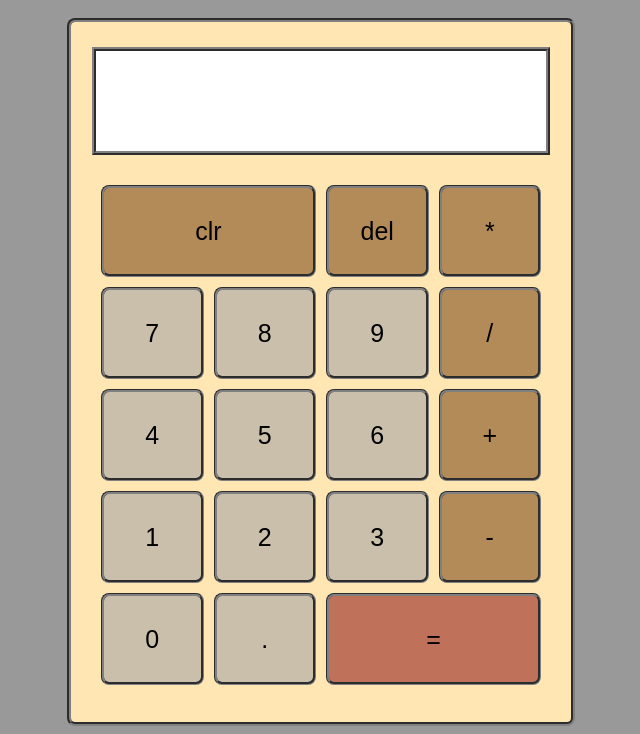
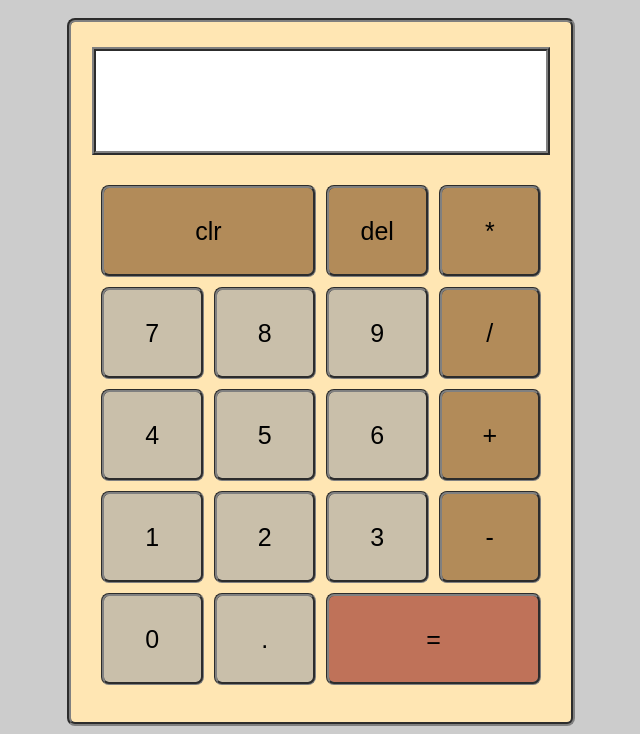
Before and after one commit to alex-summer/Calculator, a plain HTML site: page index.html in a window 1280 px wide. Shown: the part 107-841 px from the top of the page, without its empty margins (319-959 px from the left). Drawn offline with Linux system fonts and the light colour scheme.

Commit message:
increased output font

```diff
--- a/styles/styles.css
+++ b/styles/styles.css
@@ -1,5 +1,5 @@
 body{
-	background-color: rgba(0,0,0,.4);
+	background-color: rgba(0,0,0,.2);
 	font-size: 25px;
 }
 
@@ -38,6 +38,7 @@ body{
 	width: 450px;
 	border: 4px ridge gray;
 	margin-top: 25px;
+	font-size: 35px;
 	background-color: white;
 }
 
```
